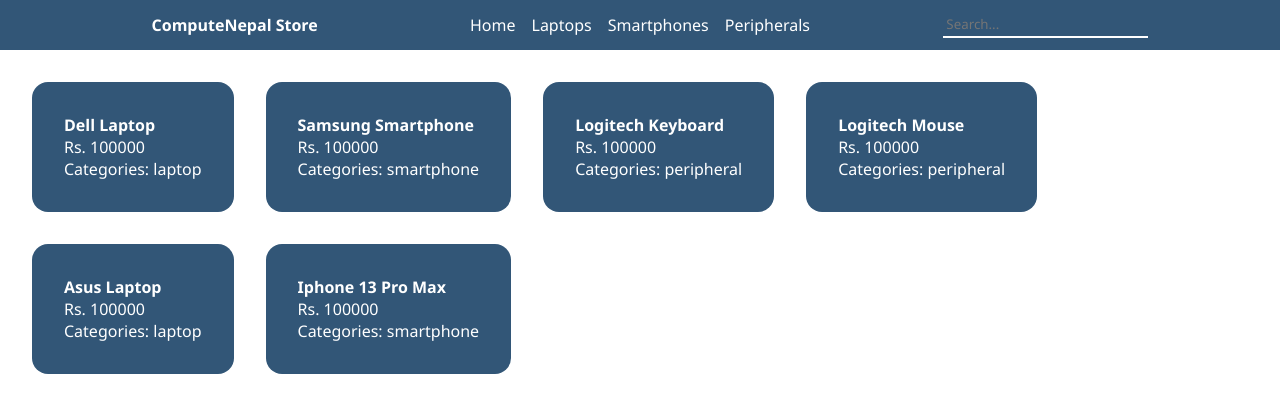
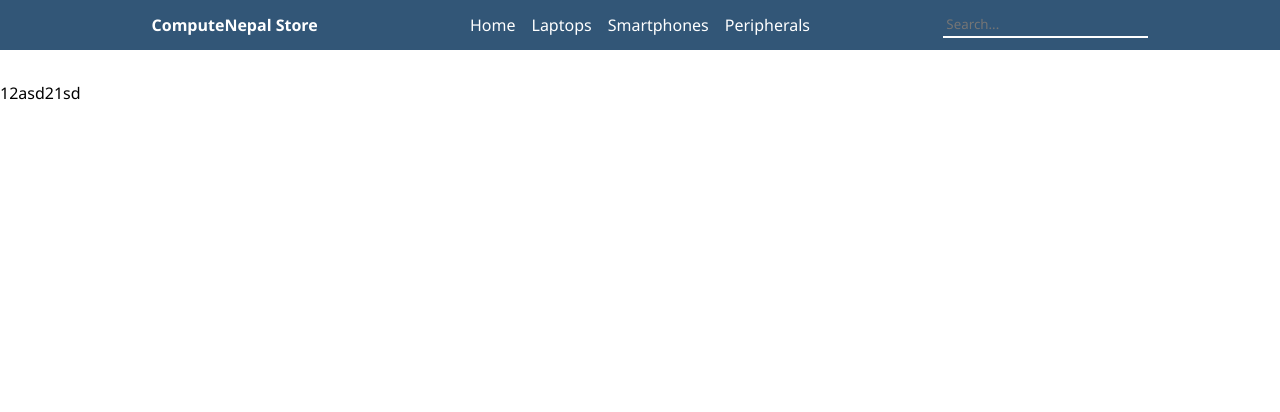
Before and after one commit to gauravfs-14/mern-ecommerce, a React (Create React App) app in the folder frontend/: page /product/12asd21sd in a window 1280 px wide. Shown: the top 412 px of the page. Built offline with nearby package versions, Linux system fonts and the light colour scheme.

Commit message:
added routes for homepage and single product

```diff
--- a/frontend/src/App.js
+++ b/frontend/src/App.js
@@ -1,33 +1,18 @@
 import React from "react";
-import { products } from "./data";
 import "./style.css";
+import Navbar from "./components/Navbar";
+import Product from "./components/Product";
+import Home from "./components/Home";
+import { Route, Routes } from "react-router";
 
 function App() {
   return (
     <>
-      <nav>
-        <div className="logo">ComputeNepal Store</div>
-        <ul>
-          <li>Home</li>
-          <li>Laptops</li>
-          <li>Smartphones</li>
-          <li>Peripherals</li>
-        </ul>
-        <div className="search">
-          <input type="search" placeholder="Search..." />
-        </div>
-      </nav>
-      <div className="products-container">
-        {products.map((product) => (
-          <a href={`/product/${product.id}`}>
-            <div className="product">
-              <h4>{product.name}</h4>
-              <p>{product.price}</p>
-              <p>Categories: {product.categories}</p>
-            </div>
-          </a>
-        ))}
-      </div>
+      <Navbar />
+      <Routes>
+        <Route path="/" element={<Home />} />
+        <Route path="/product/:slug" element={<Product />} />
+      </Routes>
     </>
   );
 }
--- /dev/null
+++ b/frontend/src/components/Home.js
@@ -0,0 +1,23 @@
+import React from "react";
+import { Link } from "react-router-dom";
+import { products } from "../data";
+
+function Home() {
+  return (
+    <>
+      <div className="products-container">
+        {products.map((product) => (
+          <Link to={`/product/${product.id}`}>
+            <div className="product">
+              <h4>{product.name}</h4>
+              <p>{product.price}</p>
+              <p>Categories: {product.categories}</p>
+            </div>
+          </Link>
+        ))}
+      </div>
+    </>
+  );
+}
+
+export default Home;
--- /dev/null
+++ b/frontend/src/components/Navbar.js
@@ -0,0 +1,23 @@
+import React from "react";
+import { Link } from "react-router-dom";
+
+function Navbar() {
+  return (
+    <nav>
+      <Link to={"/"}>
+        <div className="logo">ComputeNepal Store</div>
+      </Link>
+      <ul>
+        <li>Home</li>
+        <li>Laptops</li>
+        <li>Smartphones</li>
+        <li>Peripherals</li>
+      </ul>
+      <div className="search">
+        <input type="search" placeholder="Search..." />
+      </div>
+    </nav>
+  );
+}
+
+export default Navbar;
--- /dev/null
+++ b/frontend/src/components/Product.js
@@ -0,0 +1,11 @@
+import React from "react";
+import { useParams } from "react-router-dom";
+
+function Product() {
+  const params = useParams();
+  const { slug } = params;
+  console.log(slug);
+  return <div>{slug}</div>;
+}
+
+export default Product;
--- a/frontend/src/index.js
+++ b/frontend/src/index.js
@@ -1,10 +1,13 @@
 import React from "react";
 import ReactDOM from "react-dom/client";
 import App from "./App";
+import { BrowserRouter } from "react-router-dom";
 
 const root = ReactDOM.createRoot(document.getElementById("root"));
 root.render(
   <React.StrictMode>
-    <App />
+    <BrowserRouter>
+      <App />
+    </BrowserRouter>
   </React.StrictMode>
 );
--- a/frontend/src/style.css
+++ b/frontend/src/style.css
@@ -48,4 +48,5 @@
 }
 a{
     text-decoration: none;
+    color: white;
 }
--- /dev/null
+++ b/package.json
@@ -0,0 +1,6 @@
+{
+  "dependencies": {
+    "react-router": "^6.3.0",
+    "react-router-dom": "^6.3.0"
+  }
+}
```
Also changed, not shown: 1 other file (tests, documents, lock files or other folders).
